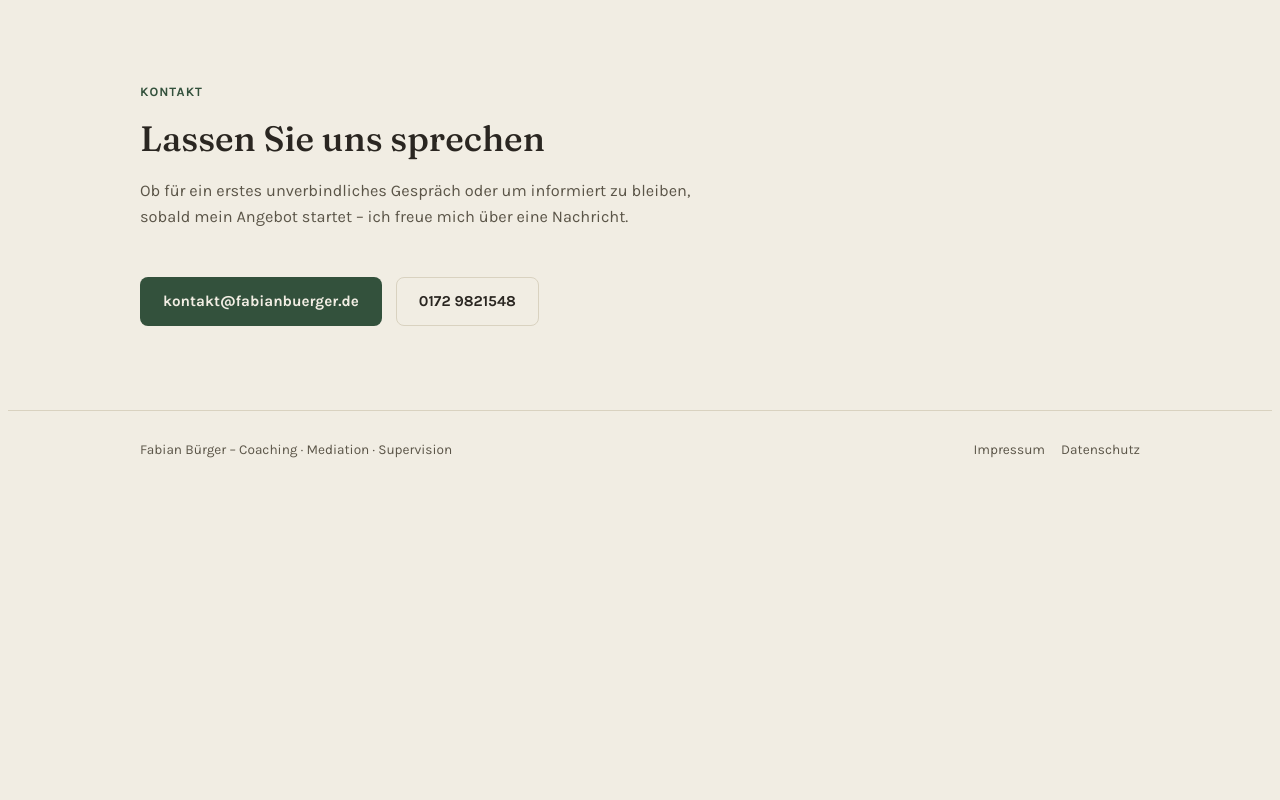
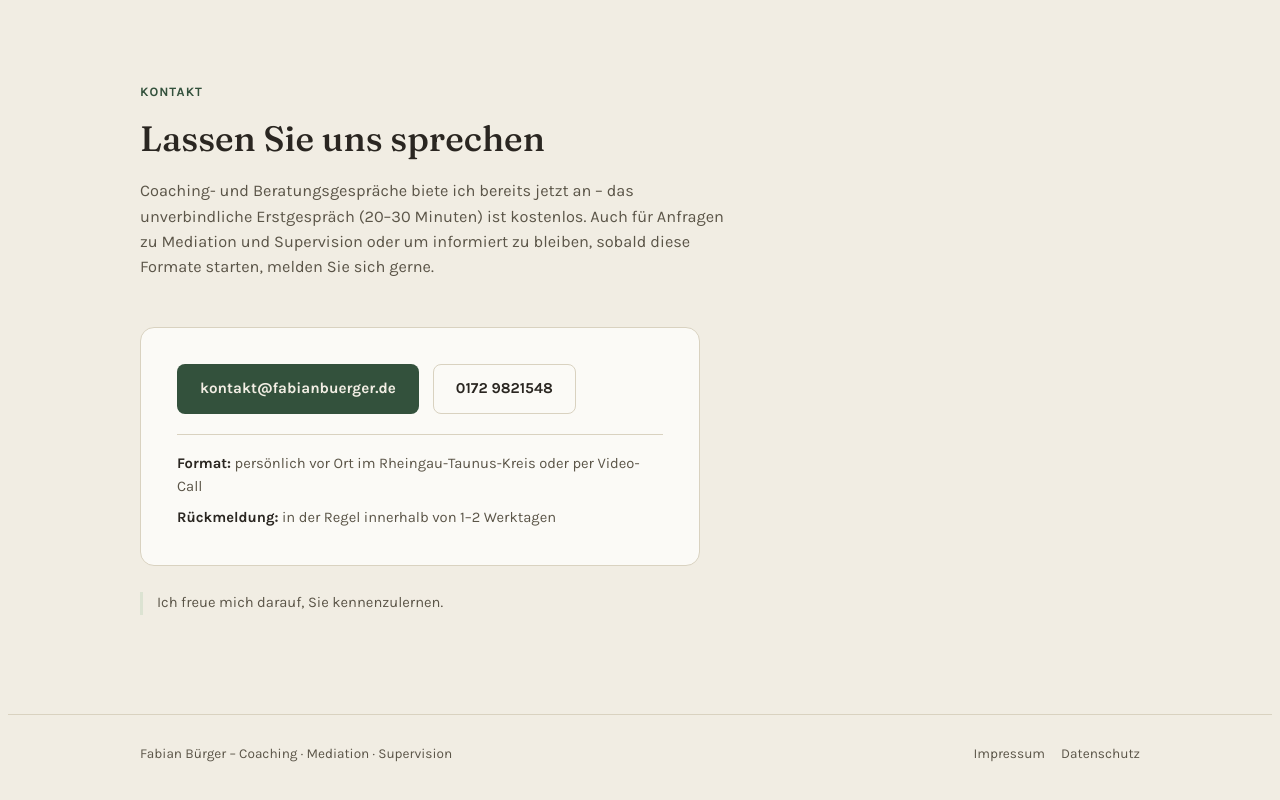
Before and after one commit to Fruchtfreund/fabianbuerger-website, a plain HTML site: page index.html in a window 1280 px wide. Shown: the part 4847-5647 px from the top of the page. Before the commit the page ends 5343 px from the top, so only its background shows below. Drawn offline with Linux system fonts and the light colour scheme.

Commit message:
Update index.htmlKontakt-Bereich überarbeitet: Preishinweis, Format & Rückmeldezeit

```diff
--- a/index.html
+++ b/index.html
@@ -401,9 +401,25 @@
   .contact-box{
     display:flex;
     flex-direction:column;
-    gap:18px;
+    gap:20px;
     align-items:flex-start;
+    background:var(--card);
+    border:1px solid var(--line);
+    border-radius:14px;
+    padding:clamp(24px, 4vw, 36px);
+    max-width:560px;
   }
+  .contact-meta{
+    display:flex;
+    flex-direction:column;
+    gap:8px;
+    font-size:0.92rem;
+    color:var(--ink-soft);
+    padding-top:18px;
+    border-top:1px solid var(--line);
+    width:100%;
+  }
+  .contact-meta strong{color:var(--ink);}
 
   footer.site{
     border-top:1px solid var(--line);
@@ -648,15 +664,22 @@
       <div class="section-head">
         <span class="eyebrow">Kontakt</span>
         <h2>Lassen Sie uns sprechen</h2>
-        <p>Ob für ein erstes unverbindliches Gespräch oder um informiert zu bleiben, sobald mein
-          Angebot startet &ndash; ich freue mich über eine Nachricht.</p>
+        <p>Coaching- und Beratungsgespräche biete ich bereits jetzt an &ndash; das unverbindliche
+          Erstgespräch (20&ndash;30&nbsp;Minuten) ist kostenlos. Auch für Anfragen zu Mediation und
+          Supervision oder um informiert zu bleiben, sobald diese Formate starten, melden Sie sich
+          gerne.</p>
       </div>
       <div class="contact-box">
         <div class="cta-row" style="margin-top:0">
           <a class="btn btn-primary" href="mailto:kontakt@fabianbuerger.de">kontakt@fabianbuerger.de</a>
           <a class="btn btn-ghost" href="tel:+491729821548">0172 9821548</a>
         </div>
+        <div class="contact-meta">
+          <span><strong>Format:</strong> persönlich vor Ort im Rheingau-Taunus-Kreis oder per Video-Call</span>
+          <span><strong>Rückmeldung:</strong> in der Regel innerhalb von 1&ndash;2 Werktagen</span>
+        </div>
       </div>
+      <p class="note">Ich freue mich darauf, Sie kennenzulernen.</p>
     </div>
   </section>
 
```
